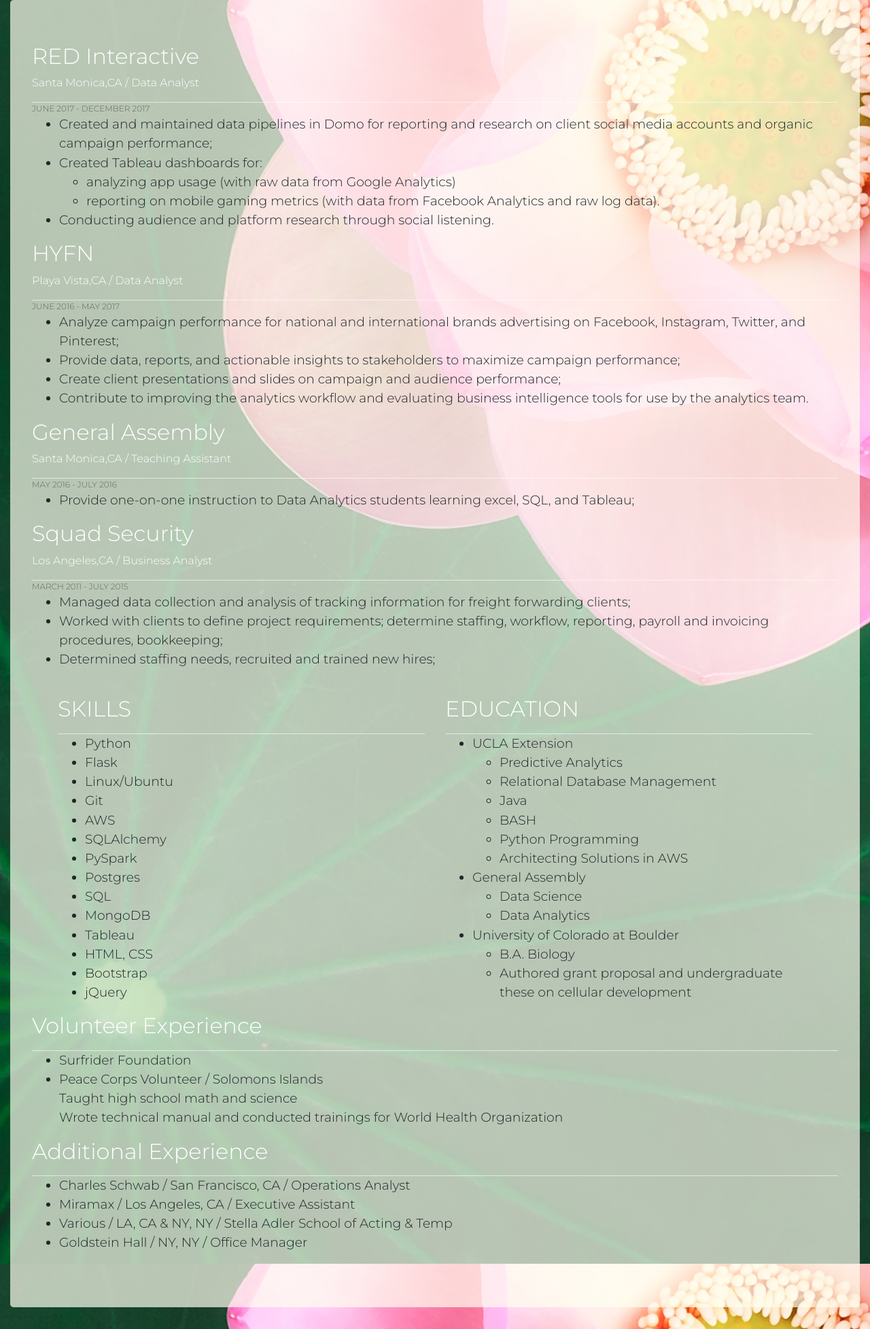
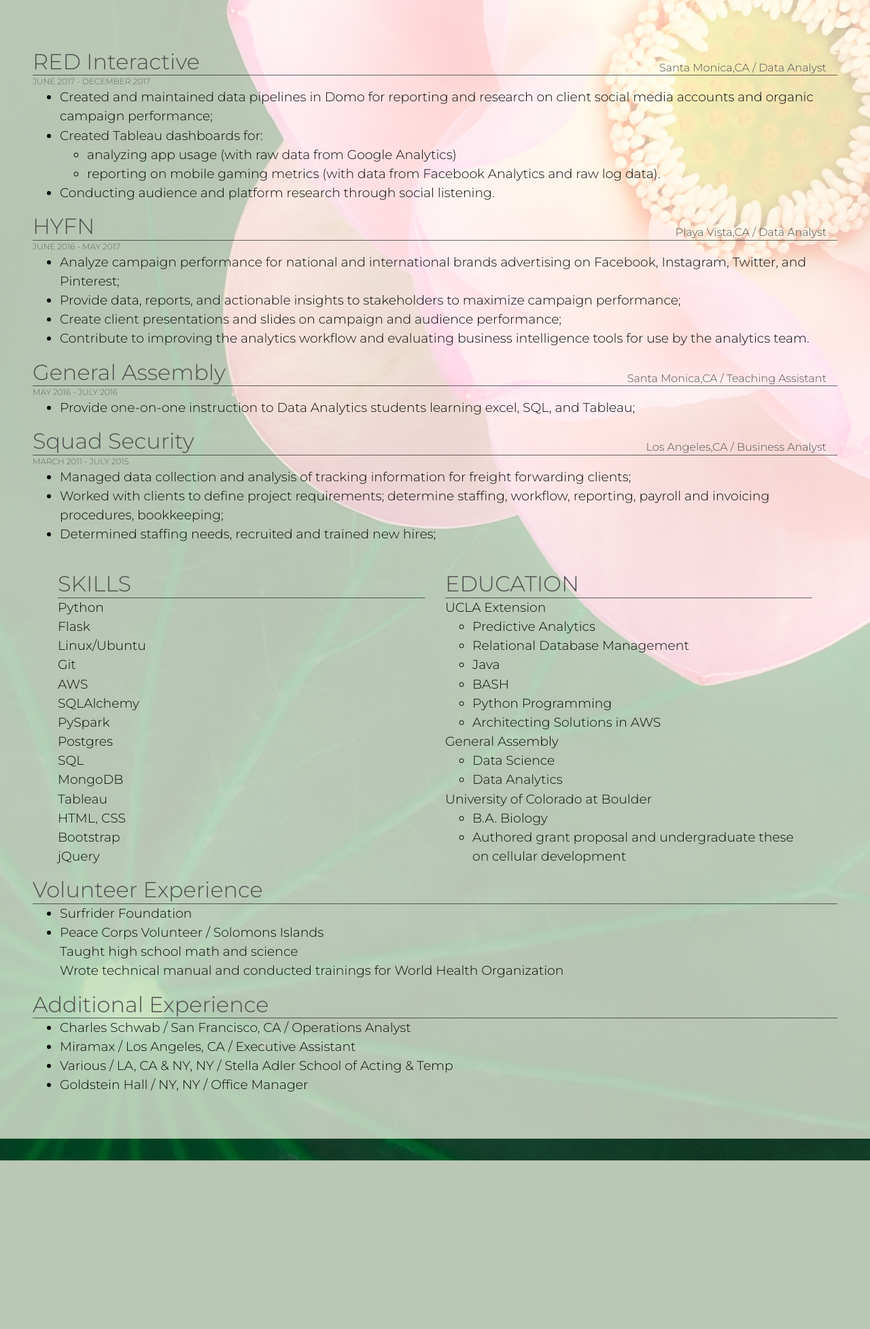
Before and after one commit to donehower/skd_site, a Flask app: page / in a window 1280 px wide. Shown: the part 61-2016 px from the top of the page at 68% size. After the commit the page ends 1768 px from the top, so only its background shows below. Run offline with Flask 2, Linux system fonts and the light colour scheme; some libraries are stand-ins or nearby versions.

Commit message:
Modified jumbotron and headline colors

```diff
--- a/skd_site/templates/about.html
+++ b/skd_site/templates/about.html
@@ -1,10 +1,10 @@
 {% extends "base.html" %}
 {% block content %}
 
-<div class="container-fluid">
-  <div class="jumbotron" id="white_alpha">
-
-      <div class="headline">
+<!-- <div class="container-fluid"> -->
+  <div class="jumbotron jumbotron-fluid rounded-0 p-5" id="white_alpha">
+    <br>
+      <div class="headline-about">
         <h2>RED Interactive</h2>
         <p>Santa Monica,CA / Data Analyst</p>
       </div>
@@ -12,7 +12,7 @@
         JUNE 2017 - DECEMBER 2017
       </div>
 
-      <ul class="plain_text">
+      <ul class="text-about plain_text">
         <li>Created and maintained data pipelines in Domo for reporting and
         research on client social media accounts and organic campaign performance;</li>
         <li>Created Tableau dashboards for:</li>
@@ -24,14 +24,14 @@
         <li>Conducting audience and platform research through social listening.</li>
       </ul>
 
-      <div class="headline">
+      <div class="headline-about">
         <h2>HYFN</h2>
         <p>Playa Vista,CA / Data Analyst</p>
       </div>
       <div class="job-date">
         JUNE 2016 - MAY 2017
       </div>
-      <ul class="plain_text">
+      <ul class="text-about plain_text">
         <li>Analyze campaign performance for national and international brands
           advertising on Facebook, Instagram, Twitter, and Pinterest;</li>
         <li>Provide data, reports, and actionable insights to stakeholders to
@@ -42,26 +42,26 @@
           business intelligence tools for use by the analytics team.</li>
       </ul>
 
-      <div class="headline">
+      <div class="headline-about">
         <h2>General Assembly</h2>
         <p>Santa Monica,CA / Teaching Assistant</p>
       </div>
       <div class="job-date">
         MAY 2016 - JULY 2016
       </div>
-      <ul class="plain_text">
+      <ul class="text-about plain_text">
         <li>Provide one-on-one instruction to Data Analytics students
           learning excel, SQL, and Tableau;</li>
       </ul>
 
-      <div class="headline">
+      <div class="headline-about">
         <h2>Squad Security</h2>
         <p>Los Angeles,CA / Business Analyst</p>
       </div>
       <div class="job-date">
         MARCH 2011 - JULY 2015
       </div>
-      <ul class="plain_text">
+      <ul class="text-about plain_text">
         <li>Managed data collection and analysis of tracking information
           for freight forwarding clients;</li>
         <li>Worked with clients to define project requirements; determine
@@ -73,11 +73,11 @@
           <div class="row">
 
             <div class="col-sm">
-              <div class="headline">
+              <div class="headline-about">
                 <h2>SKILLS</h2>
                 <p></p>
               </div>
-                <ul class="plain_text">
+                <ul class="list-unstyled plain_text text-about">
                   <li>Python</li>
                   <li>Flask</li>
                   <li>Linux/Ubuntu</li>
@@ -96,11 +96,11 @@
             </div>
 
             <div class="col-sm">
-              <div class="headline">
+              <div class="headline-about">
                 <h2>EDUCATION</h2>
                 <p></p>
               </div>
-              <ul class="plain_text">
+              <ul class="list-unstyled plain_text text-about">
                 <li>UCLA Extension</li>
                     <ul>
                       <li>Predictive Analytics</li>
@@ -126,11 +126,11 @@
           </div>
     </div>
 
-        <div class="headline">
+        <div class="headline-about">
           <h2>Volunteer Experience</h2>
           <p></p>
         </div>
-        <ul class="plain_text">
+        <ul class="plain_text text-about">
           <li>Surfrider Foundation</li>
           <li>Peace Corps Volunteer / Solomons Islands</li>
           Taught high school math and science <br>
@@ -138,11 +138,11 @@
         </ul>
 
 
-      <div class="headline">
+      <div class="headline-about">
         <h2>Additional Experience</h2>
         <p></p>
       </div>
-      <ul class="plain_text">
+      <ul class="plain_text text-about">
         <li>Charles Schwab / San Francisco, CA / Operations Analyst</li>
         <li>Miramax / Los Angeles, CA / Executive Assistant</li>
         <li>Various / LA, CA & NY, NY / Stella Adler School of Acting &  Temp</li>
@@ -151,6 +151,6 @@
 
   </div>
 
-</div>
+<!-- </div> -->
 
 {% endblock %}
```
